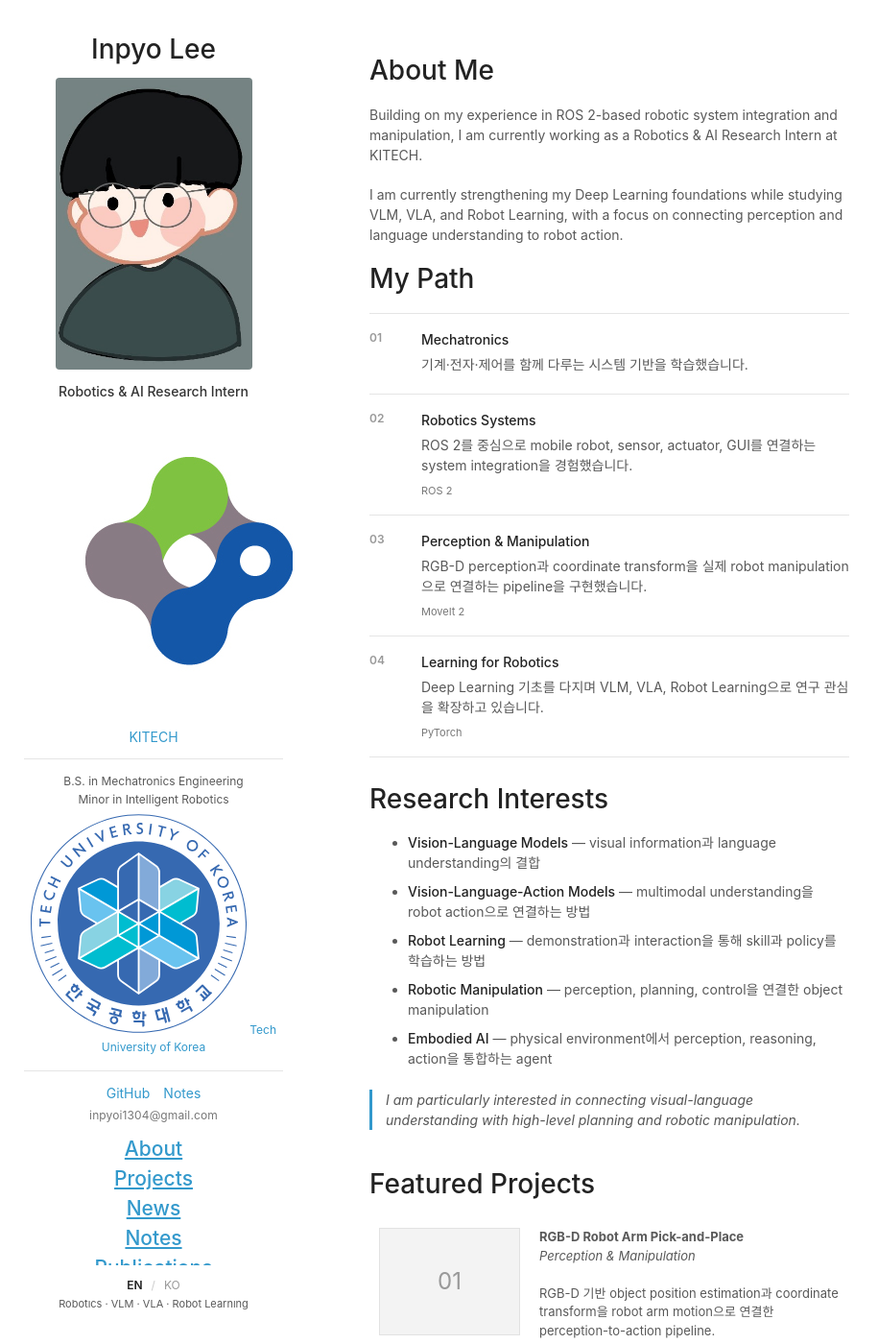
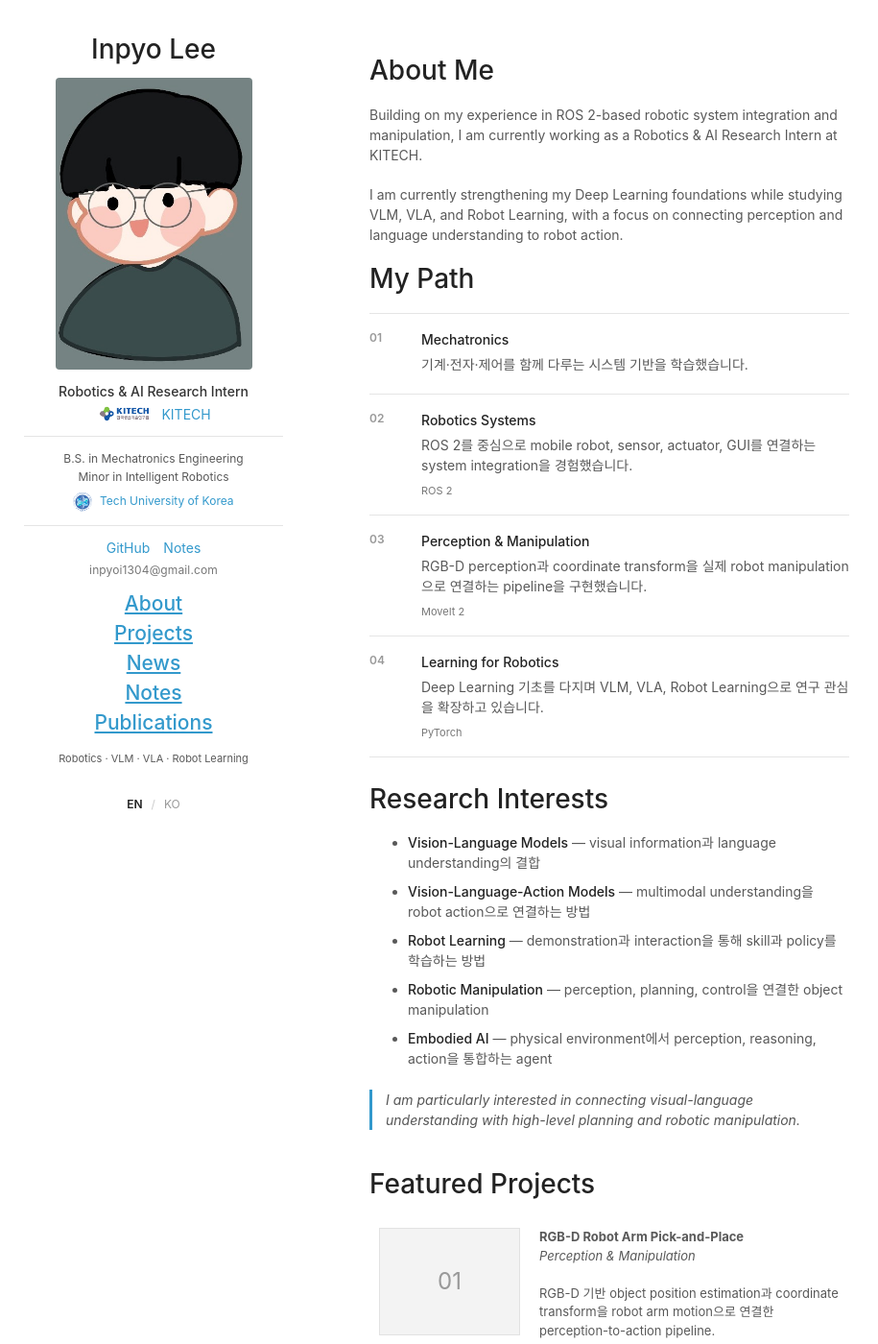
Before and after one commit to nayana224/nayana224.github.io, a Jekyll site: the page index.html, which Jekyll copies as it is, in a window 1280 px wide and 1400 px high. Shown: the whole window at 96% size, without its empty margins (185-1100 px from the left). Built offline with Jekyll 4.4.1, drawn with Linux system fonts in a browser that asks for light colours.

Commit message:
style: align institution logos in profile

```diff
--- a/stylesheets/styles.css
+++ b/stylesheets/styles.css
@@ -280,3 +280,48 @@
 .language-switcher span {
   color:#ccc;
 }
+
+
+/* Institution logos */
+.institution-line {
+  display:flex;
+  align-items:center;
+  justify-content:center;
+  gap:8px;
+}
+
+.institution-logo {
+  display:block;
+  width:auto;
+  flex:0 0 auto;
+}
+
+.kitech-logo {
+  height:22px;
+  max-width:86px;
+  object-fit:contain;
+}
+
+.tuk-logo {
+  height:20px;
+  max-width:92px;
+  object-fit:contain;
+}
+
+.school-line {
+  margin-top:6px !important;
+}
+
+@media print, screen and (max-width:480px) {
+  .institution-line {
+    gap:6px;
+  }
+
+  .kitech-logo {
+    height:20px;
+  }
+
+  .tuk-logo {
+    height:18px;
+  }
+}
```
